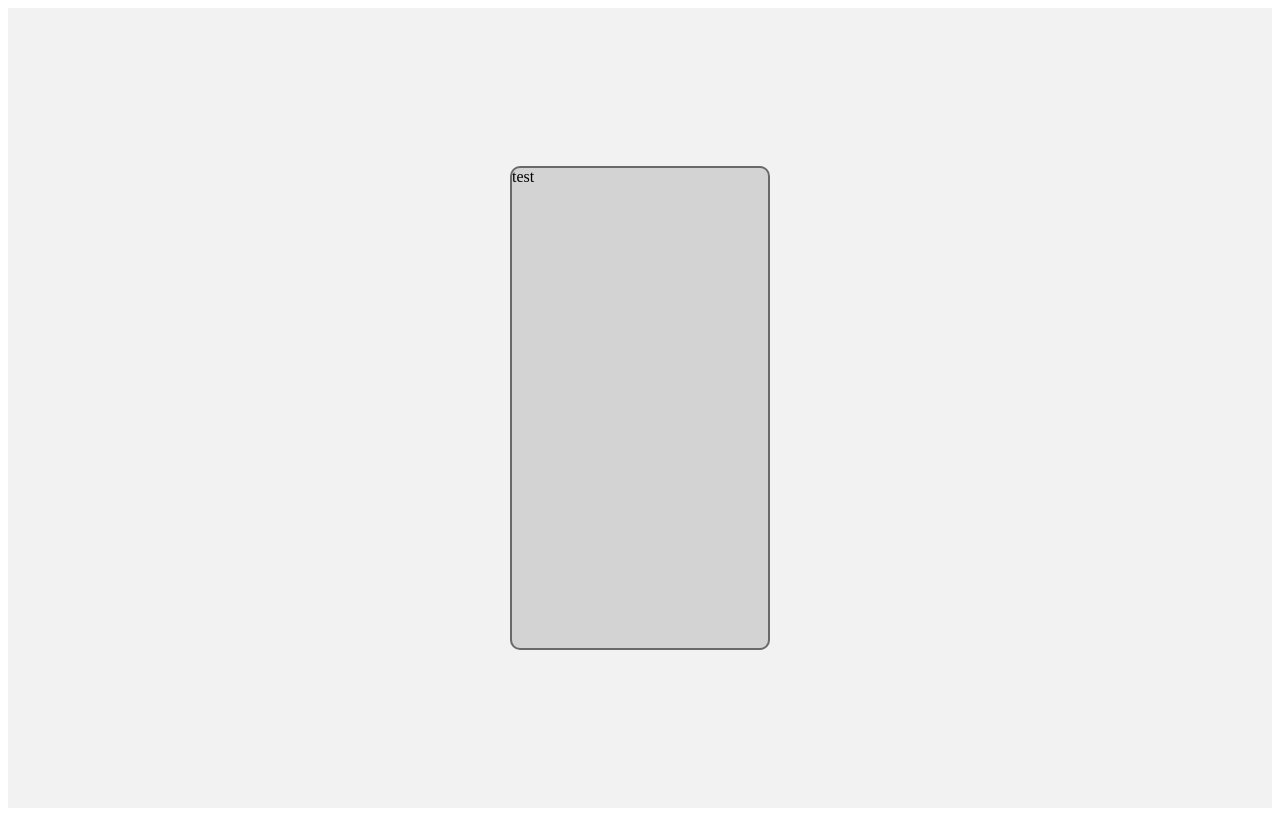
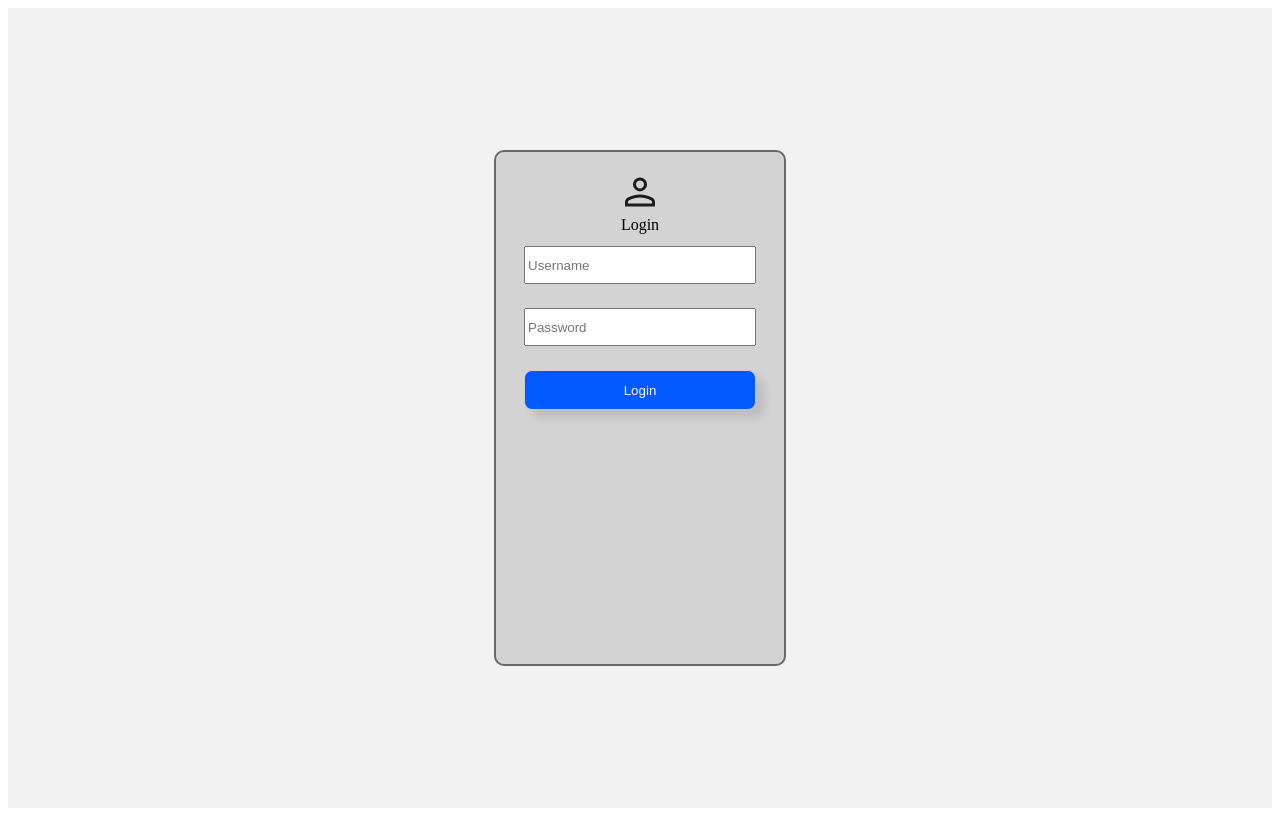
Before and after one commit to justusbruegmann/stechuhr, a Next.js app: page /login in a window 1280 px wide. Built offline with nearby package versions, Linux system fonts and the light colour scheme.

Commit message:
added the Login

```diff
--- a/src/components/Button.tsx
+++ b/src/components/Button.tsx
@@ -1,29 +1,44 @@
+// src/components/Button.tsx
+import * as React from 'react';
 import styles from './Button.module.css';
-import React from 'react'
-
 
 type Props = {
-    type?: 'primary' | 'accent' | 'success' | 'error'; // for extending the options add here
-    label: string | React.ReactElement;
-    width?: number | string; // number -> rem, string -> raw CSS (e.g. '50%' or '3rem')
-    height?: number | string; // number -> rem, string -> raw CSS
+    type?: 'primary' | 'accent' | 'success' | 'error';
+    label: React.ReactNode;
+    width?: number | string;
+    height?: number | string;
     onClick?: React.MouseEventHandler<HTMLButtonElement>;
+    className?: string;
+    style?: React.CSSProperties;
 };
 
-export default function Button({type = 'primary', label, height, width, onClick}: Props) {
-    const variantClass = type === 'primary' ? styles['button-normal']
-        : type === 'accent' ? styles['button-accent']
-            : type === 'success' ? styles['button-success']
-                : type === 'error' ? styles['button-error']
-                    : styles['button-normal'];
-    // and add the css class here
+export default function Button({
+                                   type = 'primary',
+                                   label,
+                                   height,
+                                   width,
+                                   onClick,
+                                   className,
+                                   style,
+                               }: Props) {
+    const variantClass =
+        type === 'primary' ? styles['button-normal']
+            : type === 'accent' ? styles['button-accent']
+                : type === 'success' ? styles['button-success']
+                    : styles['button-error'];
 
-    const style: React.CSSProperties = {};
-    if (width !== undefined) style.width = typeof width === 'number' ? `${width}rem` : width;
-    if (height !== undefined) style.height = typeof height === 'number' ? `${height}rem` : height;
+    const computedStyle: React.CSSProperties = {};
+    if (width !== undefined) computedStyle.width = typeof width === 'number' ? `${width}rem` : width;
+    if (height !== undefined) computedStyle.height = typeof height === 'number' ? `${height}rem` : height;
+
+    const mergedStyle = {...computedStyle, ...style}; // external style overrides computed
+    const mergedClassName = `${styles.button} ${variantClass} ${className ?? ''}`.trim();
+
     return (
-        <div className="button">
-            <button className={`${variantClass} ${styles.button}`} style={style} onClick={onClick}>{label}</button>
+        <div className={styles.wrapper} style={mergedStyle}>
+            <button className={mergedClassName} style={{ height: '100%', width: '100%' }} onClick={onClick}>
+                {label}
+            </button>
         </div>
     );
 }
--- a/src/pages/Login.module.css
+++ b/src/pages/Login.module.css
@@ -1,8 +1,11 @@
 .login-page {
+    display: flex;
+    flex-direction: column;
+    padding: 1rem;
     height: 60vh;
     width: 20vw;
     background-color: lightgray;
-    border: 2px solid rgb(0, 0, 0,.5);
+    border: 2px solid rgb(0, 0, 0, .5);
     border-radius: 10px;
 }
 
@@ -14,5 +17,16 @@
     width: 100%;
     height: 100vh;
     background-color: #f2f2f2;
+}
 
+.login-input {
+    margin: .75rem;
+    height: 2rem;
 }
+
+.login-center{
+    display: flex;
+    flex-direction: column;
+    justify-content: center;
+    align-items: center;
+}
--- a/src/pages/login.tsx
+++ b/src/pages/login.tsx
@@ -1,11 +1,33 @@
 import Button from "@/components/Button";
+
+3
+import Image from "next/image";
+
 import styles from "./Login.module.css"
 
 export default function Login() {
     return (
         <div className={`${styles.container}`}>
             <div className={`${styles["login-page"]}`}>
-                test
+                <div className={`${styles["login-center"]}`}>
+
+                    <Image
+                        src={`/person_icon.svg`}
+                        alt="person_icon"
+                        width={48}
+                        height={48}
+                        style={{filter: 'invert()'}}
+                        priority
+                    />
+                    Login
+                </div>
+                <input type="text" id="usernameInput" className={`${styles["login-input"]}`} placeholder="Username"/>
+                <input type="password" id="passwordInput" className={`${styles["login-input"]}`}
+                       placeholder="Password"/>
+                <Button style={{margin: '.75rem'}} label={"Login"} type={"accent"} height={2.5} width={"calc(100%-1rem)"}
+                        onClick={() => {
+                            alert("Login")
+                        }}/>
             </div>
         </div>
     );
```
Also changed, not shown: src/app/globals.css (+0 -24 lines), public/person_icon.svg (added).
